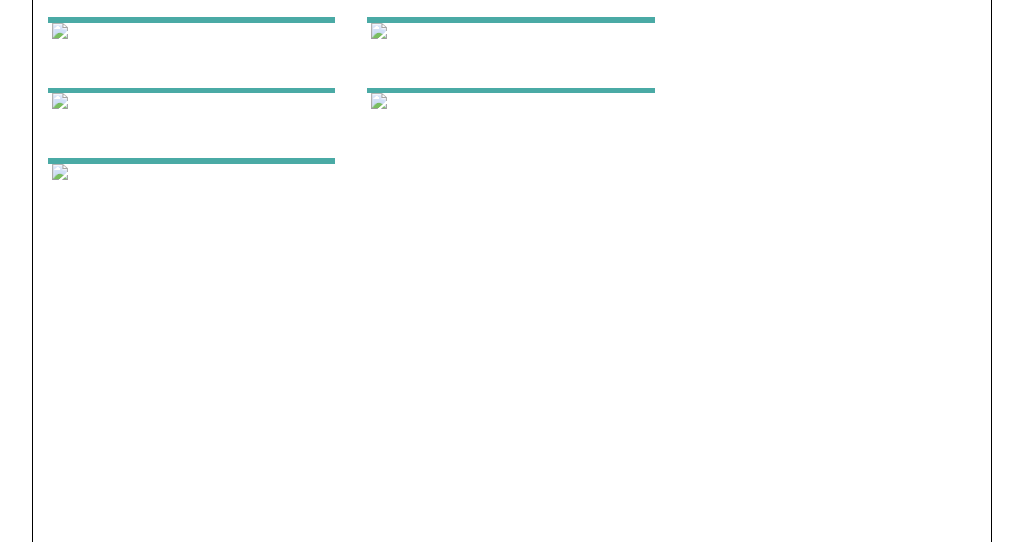
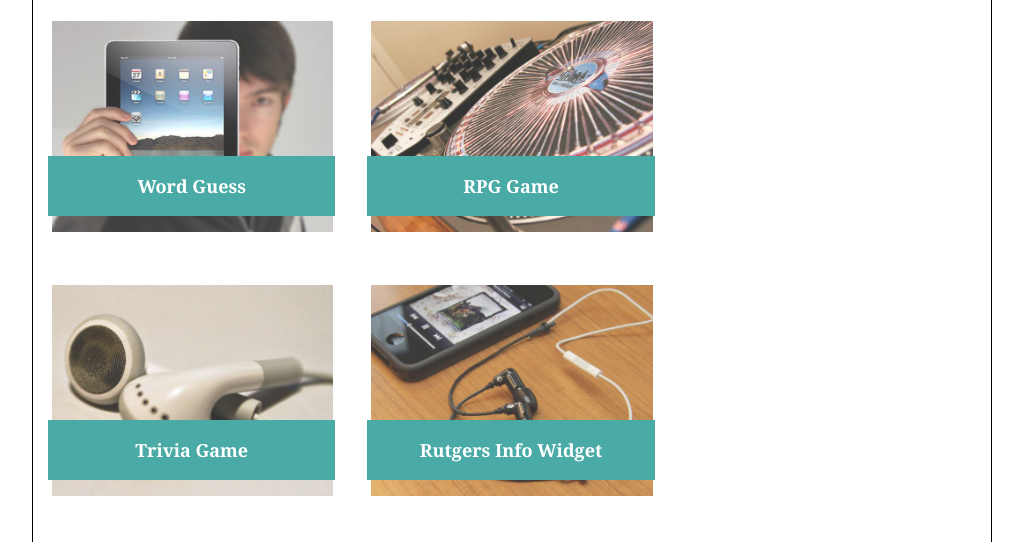
Before and after one commit to ZekeriyaOtumlu/bambook, a plain HTML site: page portfolio.html in a window 1280 px wide. Shown: the part 228-770 px from the top of the page, without its empty margins (128-1151 px from the left). Drawn offline with nearby package versions, Linux system fonts and the light colour scheme.

Commit message:
Updated images

```diff
--- a/portfolio.html
+++ b/portfolio.html
@@ -60,11 +60,11 @@
 
                         <div class="row">
                                 <div class="col-sm-4">
-                                  <img class="img img-thumbnail" src="../Bootsrap-Protfolio/images/Portfolio1.jpg">
+                                  <img class="img img-thumbnail" src="../bambook/images/Portfolio1.jpg">
                                   <h3>Word Guess</h3>
                                   </div>
                                   <div class="col-sm-4">
-                                        <img class="img img-thumbnail" src="../Bootsrap-Protfolio/images/Portfolio2.jpg">
+                                        <img class="img img-thumbnail" src="../bambook/images/Portfolio2.jpg">
                                         <h3>RPG Game</h3>
                                  </div>
                                  <div class="col-sm-4">
@@ -74,11 +74,11 @@
 
                         <div class="row">
                                 <div class="col-sm-4">
-                                    <img class="img img-thumbnail" src="../Bootsrap-Protfolio/images/Portfolio3.jpg">
+                                    <img class="img img-thumbnail" src="../bambook/images/Portfolio3.jpg">
                                      <h3>Trivia Game</h3>
                                  </div>
                                  <div class="col-sm-4">
-                                      <img class="img img-thumbnail" src="../Bootsrap-Protfolio/images/Portfolio4.jpg">
+                                      <img class="img img-thumbnail" src="../bambook/images/Portfolio4.jpg">
                                        <h3>Rutgers Info Widget</h3>
                                 </div>
                                   <div class="col-sm-4">
@@ -87,7 +87,7 @@
                                 </div>
                          <div class="row">
                                  <div class="col-sm-4">
-                                  <img class="img img-thumbnail" src="../Bootsrap-Protfolio/images/Portfolio5.jpg">
+                                  <img class="img img-thumbnail" src="../bambook/images/Portfolio5.jpg">
                                       <h3>Rock Paper Scissors</h3>
                                   </div>
 
```
